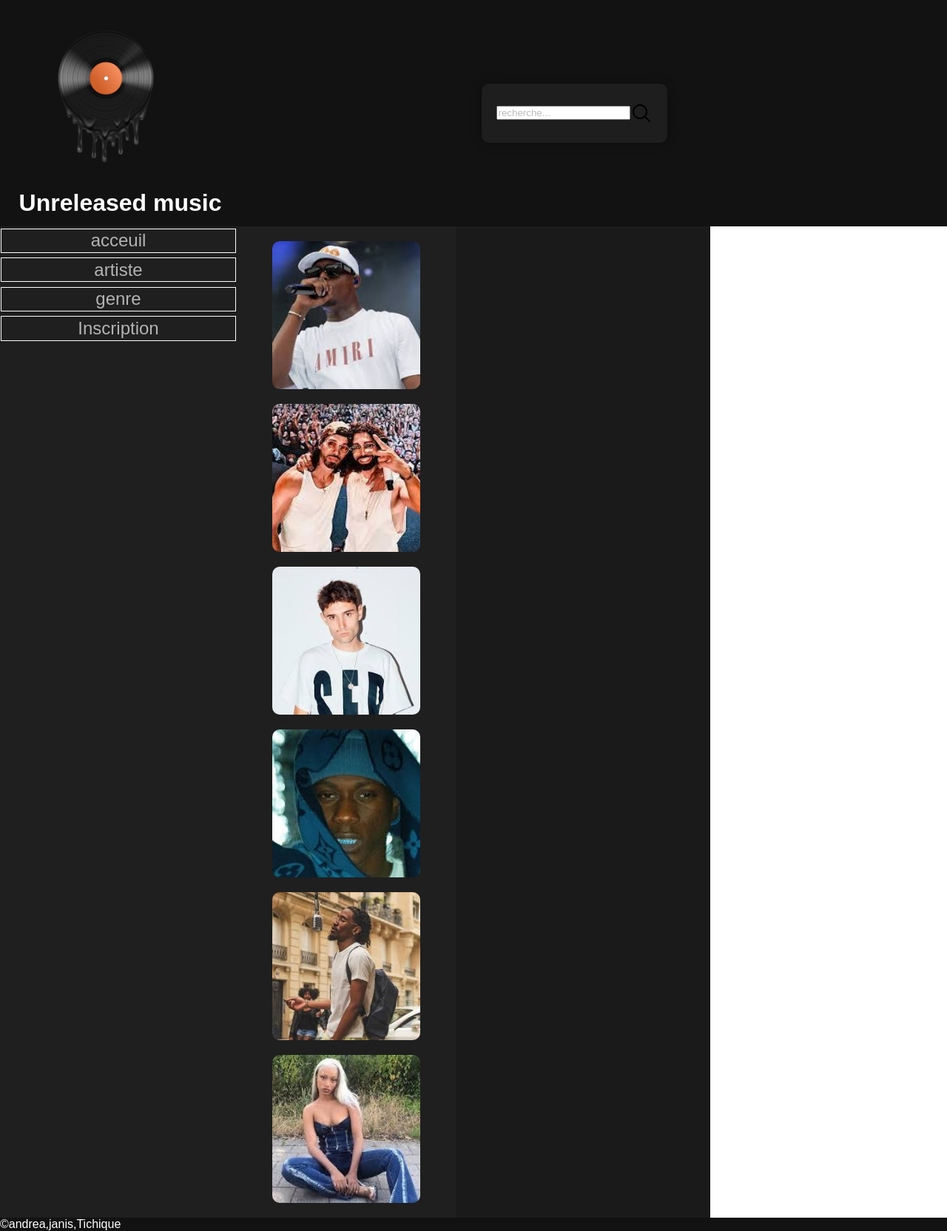
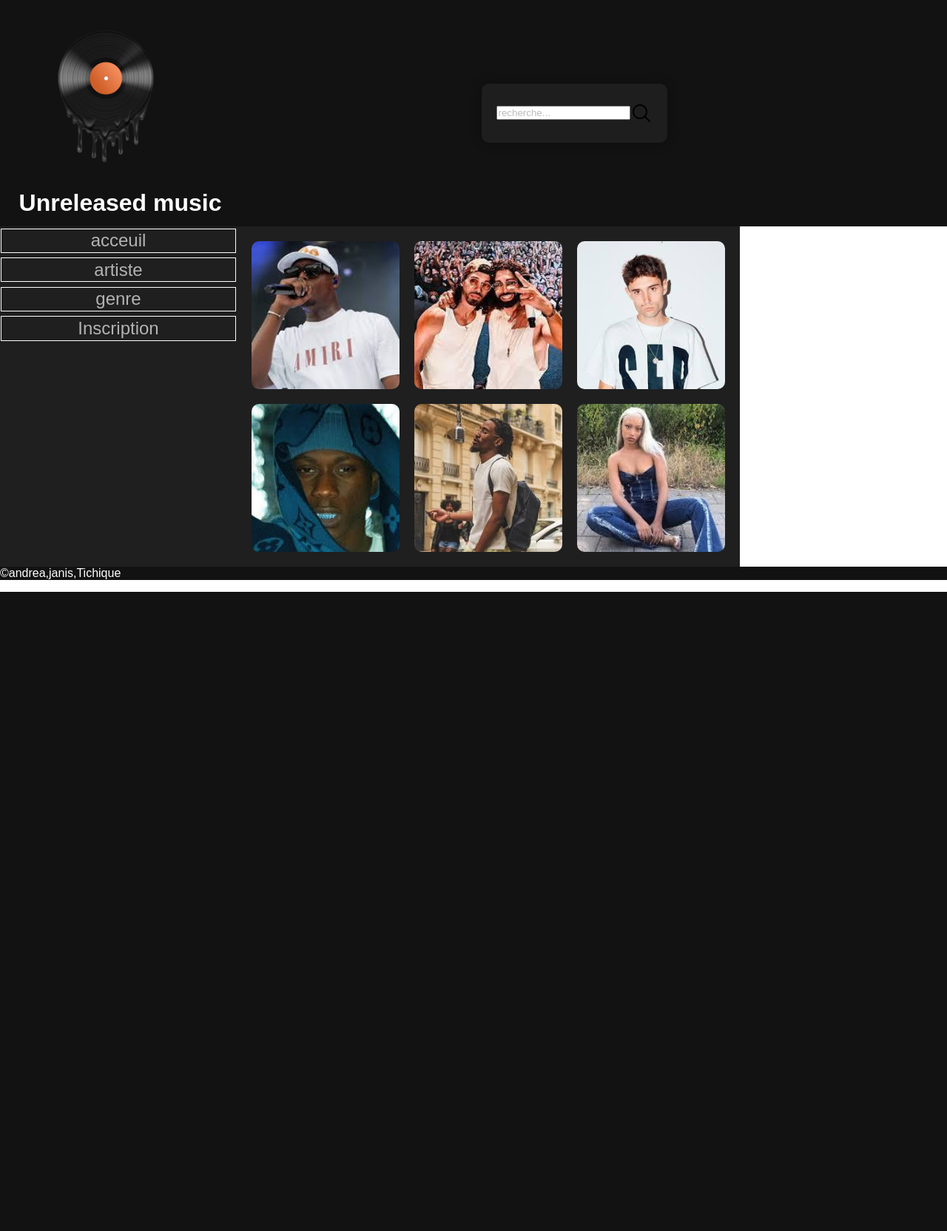
Before and after one commit to Janishmn/Projet_web, a PHP site: page /pages/artiste.php in a window 1280 px wide. Shown: the whole page at 74% size. After the commit the page ends 800 px from the top, so only its background shows below. Run offline with PHP 8.4, Linux system fonts and the light colour scheme.

Commit message:
modification et amélioration

```diff
--- a/pages/artiste.php
+++ b/pages/artiste.php
@@ -1,16 +1,29 @@
 <?php include '../inc/header.php';?>
 
-    <main>
-       </div>
-       <div class="galerie">
+    <main class="galerie">
+
+
          <img src="../image/ninho.jpg" alt="artiste" data-description="Ninho ([niɲo]), de son vrai nom William Nzobazola, est un rappeur, chanteur, auteur-compositeur et entrepreneur français, né le 2 avril 1996 à Longjumeau. Il est détenteur du record français du nombre de singles certifiés (300 en 2023), avec 187 singles d'or, 90 de platine et 50 de diamant en 2023" data-instagram="https://www.instagram.com/ninhosdt/" data-twitter="https://twitter.com/ninhosdt">
+
+
          <img src="../image/pnl.jpg" alt="artiste" data-description="PNL (sigle de Peace N’ Lovés) est un groupe de rap français composé de deux frères : Ademo et N.O.S, de leurs vrais noms Tarik et Nabil Andrieu, nés respectivement le 26 décembre 1986 et le 25 avril 1989, originaires de la cité des Tarterêts à Corbeil-Essonnes." data-instagram="https://www.instagram.com/pnlmusic" data-twitter="https://twitter.com/pnlmusic" >
+
+
          <img src="../image/Serane.jpg" alt="artiste" data-description="Serane, de son vrai nom Nahuel Serrano, est un rappeur français. Son identité musicale se caractérise par son flow nonchalant, parlé et calme, l'utilisation des thèmes tels que l'argent, les relations amoureuses, les femmes, ainsi que des instrumentaux plugg et punk" data-instagram="https://www.instagram.com/sxrxnx___/?hl=fr" data-twitter="https://x.com/sxrxnxbigs" >
+
+
+
          <img src="../image/keequaid.jpg" alt="artiste" data-description="Qui est Kee dans tes oreilles 93210 Saint Denis jusqu’au Top TrapPlug moi ça sal drilleur C’est tout … JEAN KILLY RECORDS" data-instagram="https://www.instagram.com/keeqaid/?locale=fr_FR&hl=de" data-twitter="https://x.com/keeqaid1"  >
+
+
          <img src="../image/630.jpg" alt="artiste" data-description="63OG est un rappeur français membre du groupe 63WA.Le rappeur développe sa carrière en étant influencé par des artistes provenant d'outre-Atlantique comme Chief Keef, Playboi Carti ou Summrs." data-instagram="https://www.instagram.com/63wog/" data-twitter="https://x.com/63wog?lang=fr" >
+
+
+
          <img src="../image/shay.jpg" alt="artiste" data-description="Vanessa Lesnicki, dite Shay (prononcé en anglais :/ʃaj/), est une rappeuse et auteure-compositrice-interprète belge, née le 16 août 1992[1] à Bruxelles. Elle fait ses premiers pas de rappeuse en 2011 avec le rappeur Booba sur la chanson Cruella, pour ensuite signer dans son label 92i et sortir son premier album le 2 décembre 2016." data-instagram="https://www.instagram.com/shayizi/?hl=fr" data-twitter="https://x.com/shayizi?lang=fr" >
-        </div>
+
     </main>
+    <aside></aside>
 
 
 
@@ -18,5 +31,4 @@
 
    <script type="text/javascript" src="../js/javascript.js"></script>
 
-
 <?php include '../inc/footer.php';
```
